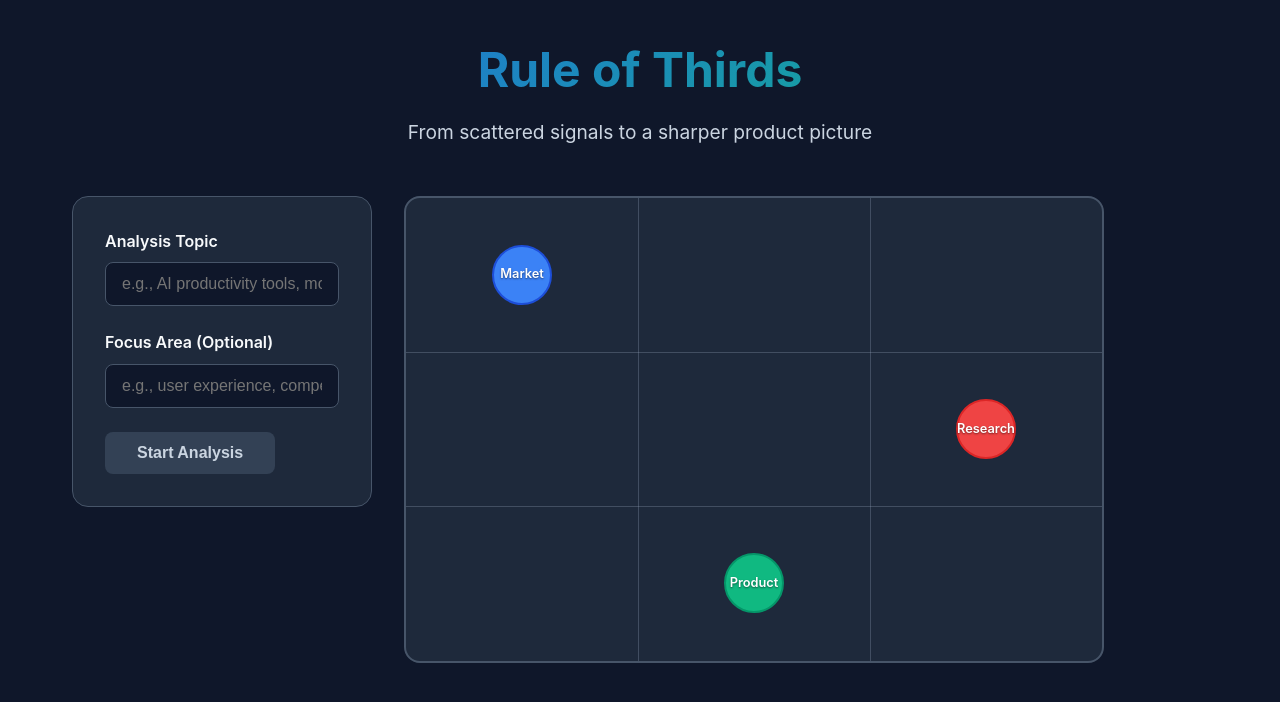
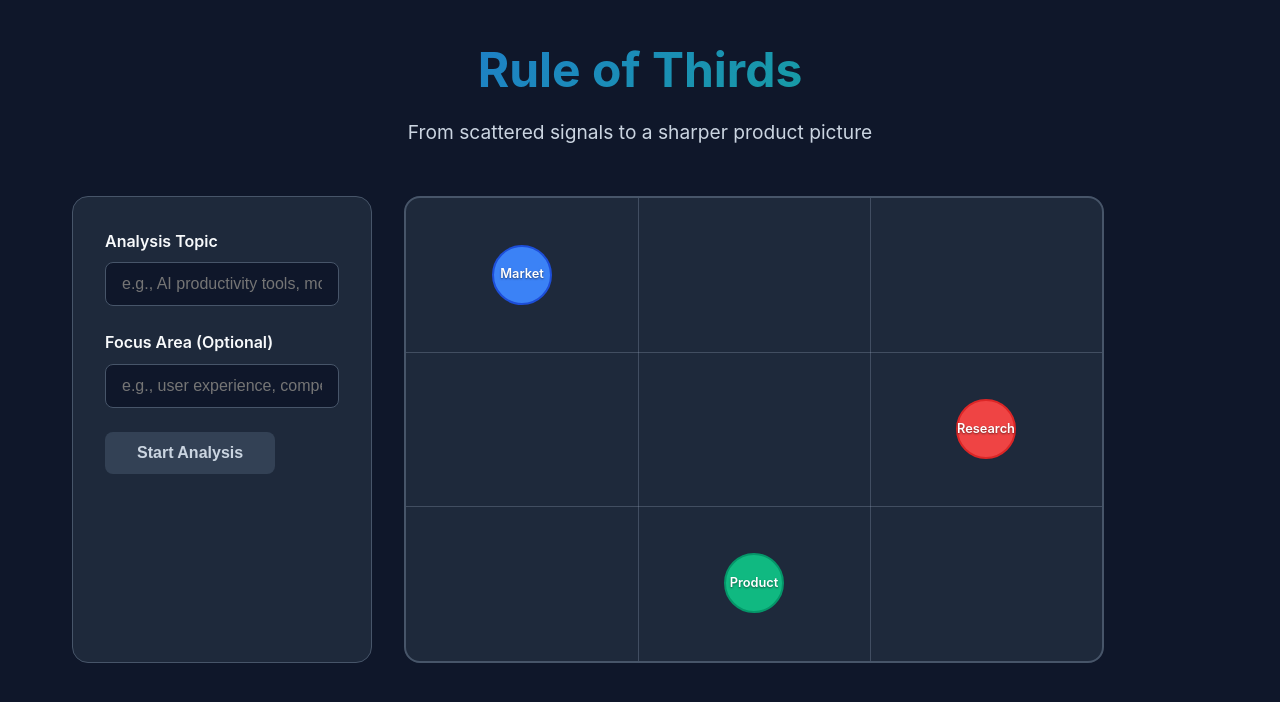
Before and after one commit to damondel/rule-of-thirds-webapp, a React (Vite) app in the folder web/: page / in a window 1280 px wide. Shown: the top 702 px of the page. Built offline with nearby package versions, Linux system fonts and the light colour scheme.

Commit message:
Make input controls and grid the same height

```diff
--- a/web/src/index.css
+++ b/web/src/index.css
@@ -71,7 +71,10 @@ body {
   padding: 2rem;
   border-radius: 1rem;
   border: 1px solid var(--border);
-  height: fit-content; /* Don't stretch to match grid height */
+  height: 467px; /* Match grid height */
+  display: flex;
+  flex-direction: column;
+  justify-content: flex-start;
 }
 
 .input-group {
```
